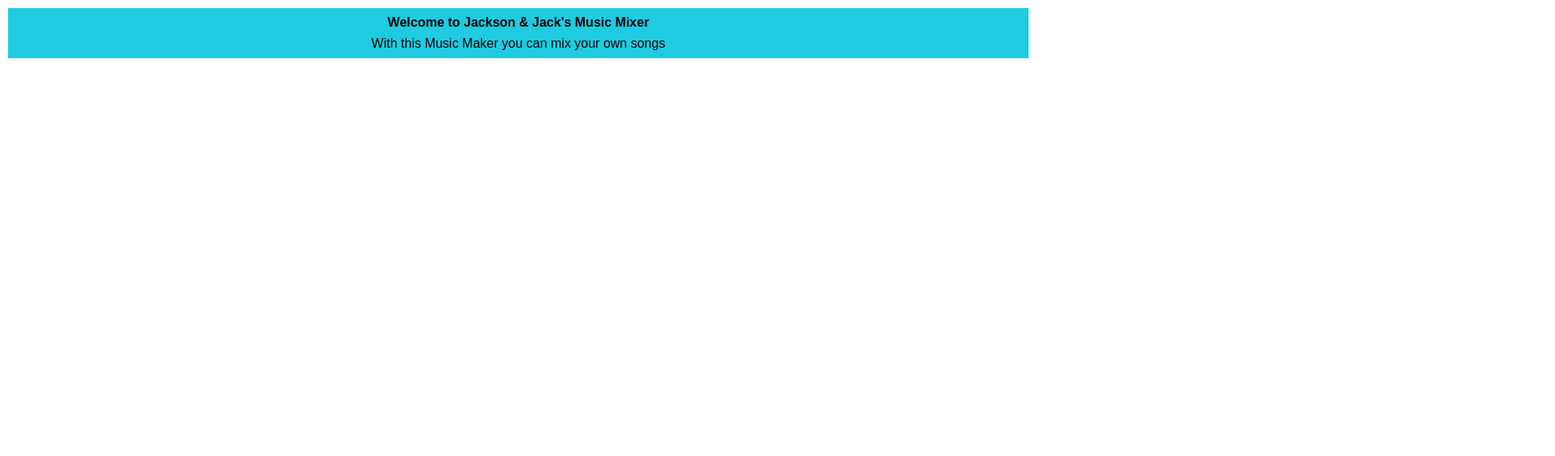
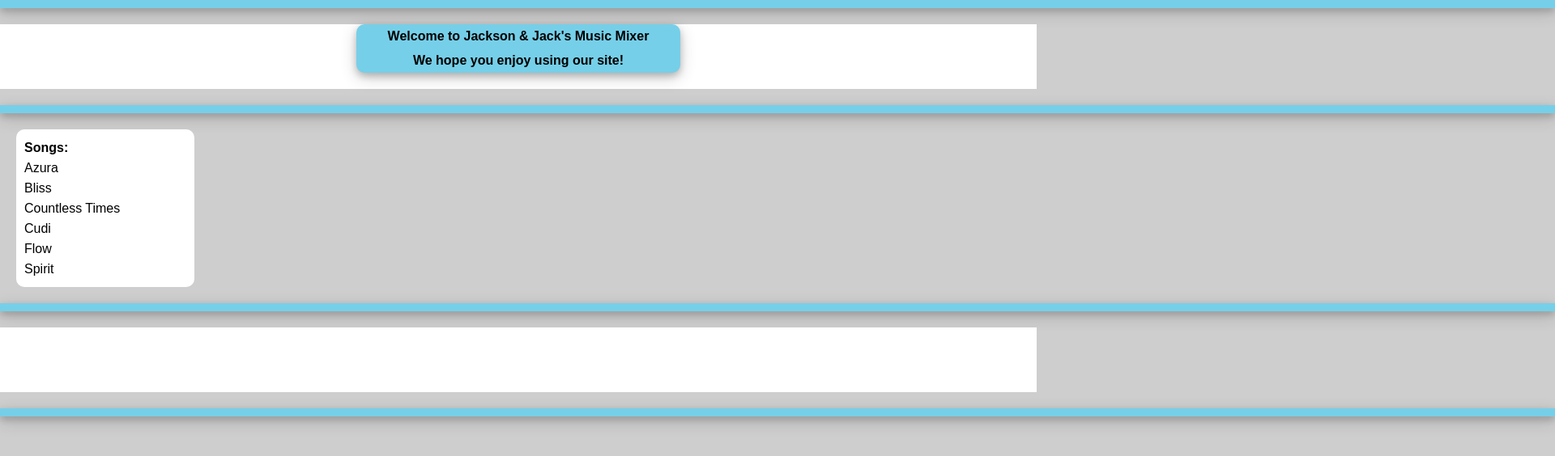
Before and after one commit to JacksonxCribar/cribar_j_mackinnon_j_musicMixer, a plain HTML site: page index.html in a window 1280 px wide. Shown: the whole page at 81% size, 1920 px wide, since content can reach past the window. Drawn offline with Linux system fonts and the light colour scheme.

Commit message:
updatinglayout

```diff
--- a/css/main.css
+++ b/css/main.css
@@ -1,37 +1,119 @@
-.hidden
++.hidden
 {
 	display: none;
 }
 
- /*fonts in use are temporary */
 
- /*colours used are also just temporary*/
 
 body
 {
 
 	font-family: arial;
+	text-align: center;
+	background-color: #cecece;
 
 }
 
 .container
 {
-
-	text-align: center;
-	padding: 10px;
-	background-color: #1ecbe1;
-	margin-right: 10px;
-	margin-left: 10px;
-	margin-top: 10px;
+	max-width: 1920px
+	margin: 0 auto;
 
 }
 
 .mainHeader
 {
-	font-weight: bold;
+	background-color: #ffffff;
+	margin-top: 20px;
+	margin-bottom: 20px;
+	height: 80px;
 }
 
-.welcomeText
+
+
+
+.introText
 {
-	margin-top: 10px;
+	background-color: #76cfe8;
+	height: 60px;
+	width: 400px;
+	margin-left: auto;
+	margin-right: auto;
+	border-radius: 10px;
+	line-height: 30px;
+	font-family: arial;
+	box-shadow: 0 4px 8px 0 rgba(0, 0, 0, 0.2), 0 6px 20px 0 rgba(0, 0, 0, 0.19);
+	font-weight: 600;
+
 }
+
+
+
+
+
+
+.topBorder
+{
+	background-color: #76cfe8;
+	width: 1920px;
+	height: 10px;
+	box-shadow: 0 4px 8px 0 rgba(0, 0, 0, 0.2), 0 6px 20px 0 rgba(0, 0, 0, 0.19);
+}
+
+
+
+.bottomheaderBorder
+{
+	background-color: #76cfe8;
+	width: 1920px;
+	height: 10px;
+	box-shadow: 0 4px 8px 0 rgba(0, 0, 0, 0.2), 0 6px 20px 0 rgba(0, 0, 0, 0.19);
+
+}
+
+
+.bottomBorder1
+{
+	background-color: #76cfe8;
+	width: 1920px;
+	height: 10px;
+	box-shadow: 0 4px 8px 0 rgba(0, 0, 0, 0.2), 0 6px 20px 0 rgba(0, 0, 0, 0.19);
+	margin-top: 20px;
+}
+
+.bottomBorder2
+{
+	background-color: #76cfe8;
+	width: 1920px;
+	height: 10px;
+	box-shadow: 0 4px 8px 0 rgba(0, 0, 0, 0.2), 0 6px 20px 0 rgba(0, 0, 0, 0.19);
+}
+
+.middle
+{
+	background-color: #ffffff;
+	margin-top: 20px;
+	margin-bottom: 20px;
+	height: 80px;
+}
+
+.songs
+{
+	text-align: left;
+	background-color: #ffffff;
+	border-radius: 10px;
+	width: 200px;
+	margin-top: 20px;
+	padding: 10px;
+	line-height: 25px;
+}
+
+.songs h2
+{
+	font-weight: 750;
+}
+
+.box
+{
+	margin-left: 20px;
+}
--- a/index.html
+++ b/index.html
@@ -7,23 +7,66 @@
 </head>
 <body>
 
+	<!-- <div class="topBorder"></div> -->
+	<div class="topBorder"></div>
+
 	<div class="container">
+
 		<header class="mainHeader">
-			<h1>Welcome to Jackson & Jack's Music Mixer</h1>
 
+
+
+			<div class="introText">
+
+				<h1>Welcome to Jackson & Jack's Music Mixer</h1>
+					<h1>We hope you enjoy using our site!</h1>
+
+			</div>
 
 		</header>
 
-		<div class="welcomeText">
-			<section class="intro">
-					<h2>With this Music Maker you can mix your own songs</h2>
+	<div class="bottomheaderBorder"></div>
 
-			</section>
+	<section class="box">
+
+		<div class="boxLeft">
+
+			<div class="songs">
+			<h2>Songs:</h2>
+				<h1>Azura</h1>
+					<h1>Bliss</h1>
+						<h1>Countless Times</h1>
+							<h1>Cudi</h1>
+								<h1>Flow</h1>
+									<h1></h1>
+										<h1>Spirit</h1>
+			</div>
+
+		</div>
 
 
 
 
-		</div>
+
+
+
+
+	</section>
+
+
+
+
+
+
+
+
+
+	<div class="bottomBorder1"></div>
+	<div class="middle"></div>
+
+	</div>
+
+		<div class="bottomBorder2"></div>
 
 
 
@@ -36,10 +79,9 @@
 
 
 
-	</div>
 
 
+	<script src="js/main.js"></script>
 
-<script src="js/main.js"></script>
 </body>
 </html>
```
